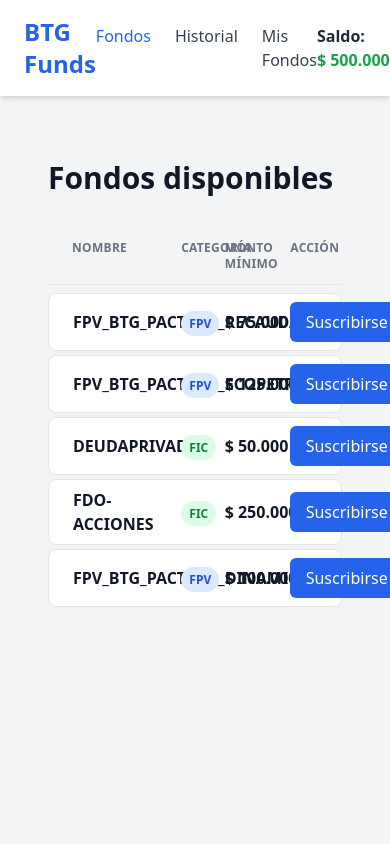
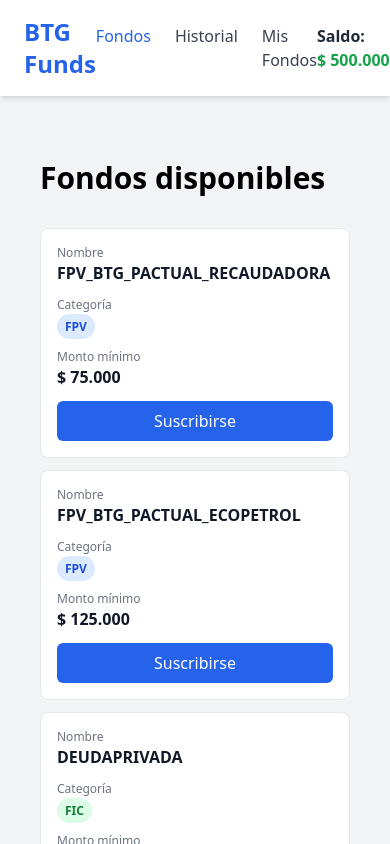
Before and after one commit to Dpalacioo/btg-funds, an Angular app: page /funds in a window 390 px wide. Shown: the top 844 px of the page. Built offline with nearby package versions, Linux system fonts and the light colour scheme; data requests are answered from the project's data file.

Commit message:
fix(ui): improve responsive layout for funds list (tablet and desktop)

```diff
--- a/mock-api/db.json
+++ b/mock-api/db.json
@@ -31,5 +31,15 @@
       "category": "FPV"
     }
   ],
-  "transactions": []
+  "transactions": [
+    {
+      "fundId": 1,
+      "fundName": "FPV_BTG_PACTUAL_RECAUDADORA",
+      "amount": 75000,
+      "type": "SUBSCRIPTION",
+      "notificationMethod": "EMAIL",
+      "date": "2026-03-12T13:54:46.880Z",
+      "id": 1
+    }
+  ]
 }
--- a/src/app/features/funds/components/fund-card/fund-card.component.html
+++ b/src/app/features/funds/components/fund-card/fund-card.component.html
@@ -1,11 +1,15 @@
 <div
-  class="grid grid-cols-12 mb-1 items-center gap-4 bg-white px-6 py-2 rounded-lg border hover:border-gray-300 hover:bg-gray-50 hover:shadow-md hover:-translate-x-[2px] transition-all duration-300 ease-in-out"
+  class="grid grid-cols-1 md:grid-cols-12 gap-3 md:gap-4 mb-3 bg-white px-4 md:px-6 py-4 rounded-lg border hover:border-gray-300 hover:bg-gray-50 hover:shadow-md transition-all duration-300"
 >
-  <div class="col-span-5 font-semibold text-gray-900">
-    {{ fund.name }}
+  <div class="md:col-span-5">
+    <div class="text-xs text-gray-500 md:hidden">Nombre</div>
+    <div class="font-semibold text-gray-900 break-words">
+      {{ fund.name }}
+    </div>
   </div>
 
-  <div class="col-span-2">
+  <div class="md:col-span-2">
+    <div class="text-xs text-gray-500 md:hidden">Categoría</div>
     <span
       class="text-xs font-semibold px-2 py-1 rounded-full"
       [ngClass]="{
@@ -17,15 +21,18 @@
     </span>
   </div>
 
-  <div class="col-span-3 text-gray-900 font-semibold">
-    {{ fund.minAmount | currency: "COP" : "symbol" : "1.0-0" }}
+  <div class="md:col-span-3">
+    <div class="text-xs text-gray-500 md:hidden">Monto mínimo</div>
+    <div class="text-gray-900 font-semibold">
+      {{ fund.minAmount | currency: "COP" : "symbol" : "1.0-0" }}
+    </div>
   </div>
 
-  <div class="col-span-2 text-right">
+  <div class="md:col-span-2 flex md:justify-end">
     <button
       (click)="openConfirmModal()"
       [disabled]="loading"
-      class="bg-blue-600 text-white px-4 py-2 rounded-md hover:bg-blue-700 transition disabled:opacity-50"
+      class="w-full md:w-[150px] bg-blue-600 text-white px-4 py-2 rounded-md hover:bg-blue-700 transition disabled:opacity-50"
     >
       {{ loading ? "Procesando..." : "Suscribirse" }}
     </button>
--- a/src/app/features/funds/pages/funds-page/funds-page.component.html
+++ b/src/app/features/funds/pages/funds-page/funds-page.component.html
@@ -1,8 +1,8 @@
-<div class="max-w-6xl mx-auto px-6 py-10">
-  <h1 class="text-3xl font-semibold text-gray-900 mb-8">Fondos disponibles</h1>
+<div class="max-w-4xl lg:max-w-6xl mx-auto px-4 md:px-6 py-10">
+  <h1 class="text-3xl font-bold mb-8">Fondos disponibles</h1>
 
   <div
-    class="grid grid-cols-12 gap-4 px-6 py-3 text-xs font-semibold uppercase tracking-wide text-gray-500 border-b border-gray-200"
+    class="hidden md:grid grid-cols-12 gap-4 px-6 py-3 text-xs font-semibold uppercase tracking-wide text-gray-500 border-b border-gray-200"
   >
     <div class="col-span-5">Nombre</div>
     <div class="col-span-2">Categoría</div>
@@ -11,6 +11,9 @@
   </div>
 
   <div class="mt-2 rounded-lg divide-y">
-    <app-fund-card *ngFor="let fund of funds" [fund]="fund"> </app-fund-card>
+    <app-fund-card
+      *ngFor="let fund of funds"
+      [fund]="fund"
+    ></app-fund-card>
   </div>
 </div>
--- a/src/app/features/funds/pages/user-funds-page/user-funds-page.component.html
+++ b/src/app/features/funds/pages/user-funds-page/user-funds-page.component.html
@@ -1,8 +1,10 @@
 <div class="p-10">
   <h1 class="text-3xl font-bold mb-6">Mis Fondos</h1>
 
+  <ng-container *ngIf="userFunds$ | async as funds">
+    <div *ngIf="funds.length > 0; else emptyFunds">
       <div
-    *ngFor="let fund of userFunds$ | async"
+        *ngFor="let fund of funds"
         class="bg-white shadow rounded p-6 mb-4 flex justify-between items-center"
       >
         <div>
@@ -14,7 +16,7 @@
 
           <p class="text-gray-700">
             Monto invertido:
-        {{ fund.minAmount | currency: "COP" }}
+            {{ fund.minAmount | currency: "COP" : "symbol" : "1.0-0" }}
           </p>
         </div>
 
@@ -26,6 +28,14 @@
         </button>
       </div>
     </div>
+  </ng-container>
+
+  <ng-template #emptyFunds>
+    <div class="text-center py-10 text-gray-500">
+      Aún no estás suscrito a ningún fondo.
+    </div>
+  </ng-template>
+</div>
 
 <app-confirm-modal
   *ngIf="showConfirmModal"
--- a/src/app/features/transactions/pages/transactions-page/transactions-page.component.html
+++ b/src/app/features/transactions/pages/transactions-page/transactions-page.component.html
@@ -13,6 +13,8 @@
       </thead>
 
       <tbody>
+        <ng-container *ngIf="transactions.length > 0; else emptyTransactions">
+
           <tr *ngFor="let transaction of transactions" class="border-t">
             <td class="px-4 py-3">
               {{ transaction.fundName }}
@@ -23,13 +25,24 @@
             </td>
 
             <td class="px-4 py-3">
-            {{ transaction.amount | currency: "COP" }}
+              {{ transaction.amount | currency:'COP':'symbol':'1.0-0' }}
             </td>
 
             <td class="px-4 py-3">
-            {{ transaction.date | date: "medium" }}
+              {{ transaction.date | date:'medium' }}
             </td>
           </tr>
+
+        </ng-container>
+
+        <ng-template #emptyTransactions>
+          <tr>
+            <td colspan="4" class="text-center py-10 text-gray-500">
+              No hay transacciones registradas aún.
+            </td>
+          </tr>
+        </ng-template>
+
       </tbody>
     </table>
   </div>
```
Lines whose indentation alone changed are shown as unchanged.
